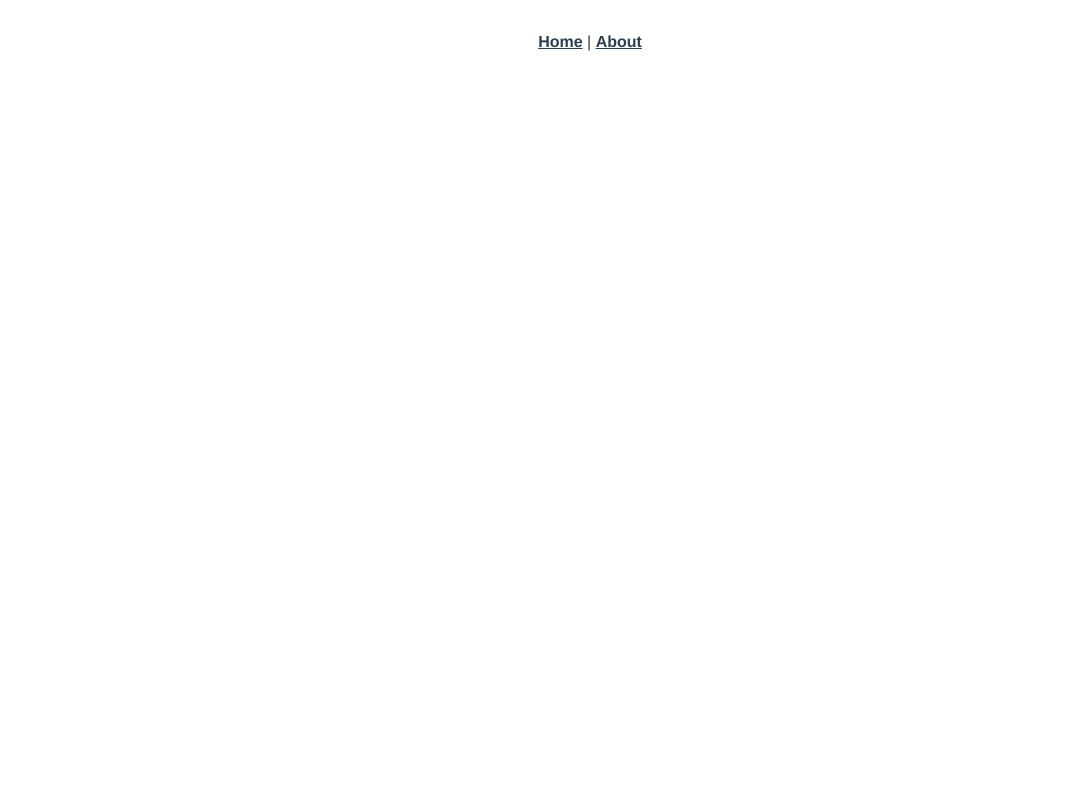
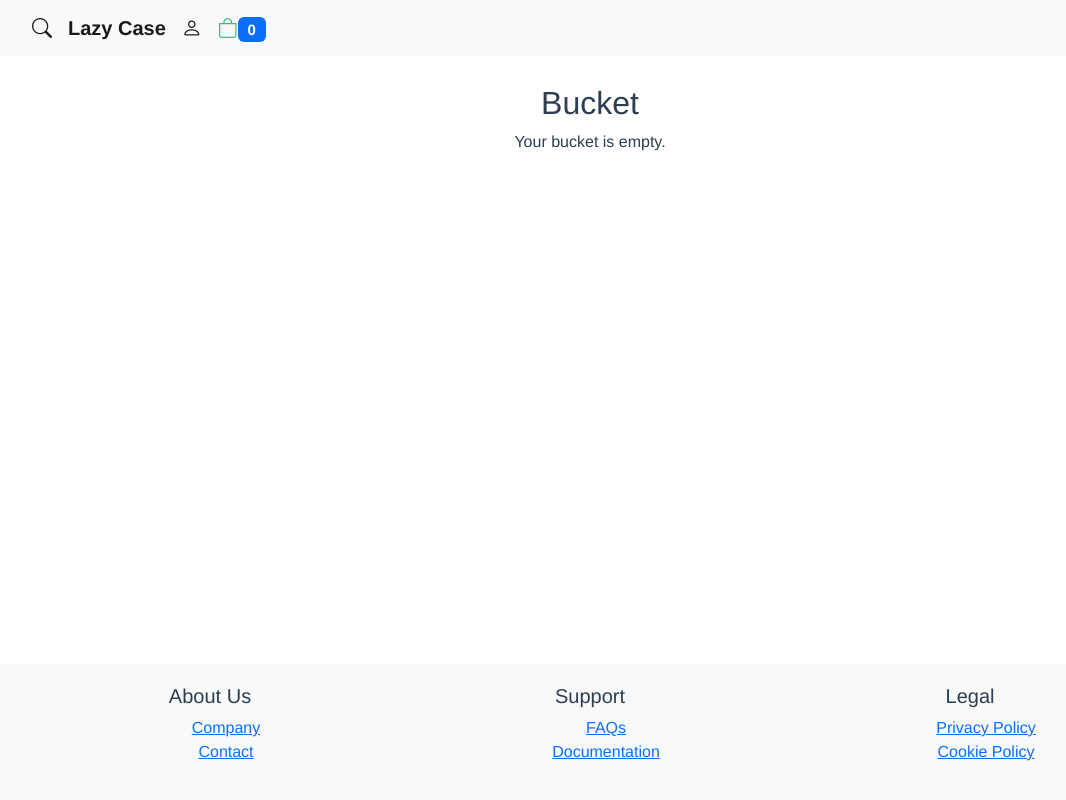
Before and after one commit to Lazy-Bogdi/eCom, a Vue app: page /bucket in a window 1280 px wide. Before the commit this address had no page. Shown: the whole page, without its empty margins (50-1116 px from the left). Built offline with nearby package versions, Linux system fonts and the light colour scheme.

Commit message:
Mise en place du panier avec state management vuex

```diff
--- a/src/components/AllProductsComponent.vue
+++ b/src/components/AllProductsComponent.vue
@@ -1,14 +1,33 @@
 <template>
-    <div>
+    <div class="contentMain">
         <h2>All Products</h2>
+        <div class="sort-container">
+            <label for="sort-select">Sort by:</label>
+            <select id="sort-select" v-model="sortBy" @change="sortProducts">
+                <option value="">-- Select --</option>
+                <option value="category">Category</option>
+                <option value="priceLowHigh">Price (Low to High)</option>
+                <option value="priceHighLow">Price (High to Low)</option>
+                <option value="rate">Rate</option>
+            </select>
+        </div>
+        <div>
+            <BucketComponent :bucket="bucket" @remove-from-bucket="removeFromBucket" />
+        </div>
+        <div class="pagination">
+            <button @click="prevPage" :disabled="currentPage === 1">Previous</button>
+            <span>{{ currentPage }}</span>
+            <button @click="nextPage" :disabled="currentPage === totalPages">Next</button>
+        </div>
+
         <div class="product-grid">
-            <div class="product-card" v-for="product in products" :key="product.id">
+            <div class="product-card" v-for="(product) in displayedProducts" :key="product.id">
                 <!-- Display product information -->
                 <img :src="product.image" :alt="product.title" class="product-image">
                 <h3 class="product-title">{{ product.title }}</h3>
                 <p class="product-price">{{ product.price }}</p>
                 <router-link :to="'/product/' + product.id" class="btn btn-primary">Voir</router-link>
-                <a href="#" class="btn btn-secondary">+</a>
+                <button class="btn btn-secondary" @click="addToBucket(product)">+</button>
                 <!-- Add to cart button or other actions -->
             </div>
         </div>
@@ -17,43 +36,70 @@
 
 <script>
 import articlesData from '@/assets/json/articles.json';
+import categoriesData from '@/assets/json/categories.json';
+import { mapMutations } from 'vuex';
+
+const PAGE_SIZE = 6; // Number of products per page
 
 export default {
+    name: 'AllProductsComponent',
     data() {
         return {
-            products: []
+            products: [],
+            categories: [],
+            sortBy: '', // Stores the selected sort criteria
+            currentPage: 1, // Current page number
         };
+    },
+    computed: {
+        sortedProducts() {
+            let sorted = [...this.products]; // Create a copy of the products array
+
+            if (this.sortBy === 'category') {
+                sorted.sort((a, b) => a.category.localeCompare(b.category)); // Sort by category
+            } else if (this.sortBy === 'priceLowHigh') {
+                sorted.sort((a, b) => a.price - b.price); // Sort by price (low to high)
+            } else if (this.sortBy === 'priceHighLow') {
+                sorted.sort((a, b) => b.price - a.price); // Sort by price (high to low)
+            } else if (this.sortBy === 'rate') {
+                sorted.sort((a, b) => b.rate - a.rate); // Sort by rate
+            }
+
+            return sorted;
+        },
+        totalPages() {
+            return Math.ceil(this.sortedProducts.length / PAGE_SIZE); // Calculate total number of pages
+        },
+        displayedProducts() {
+            const startIndex = (this.currentPage - 1) * PAGE_SIZE; // Calculate start index of products for the current page
+            const endIndex = startIndex + PAGE_SIZE; // Calculate end index of products for the current page
+            return this.sortedProducts.slice(startIndex, endIndex); // Get the products to display for the current page
+        },
+    },
+    methods: {
+        sortProducts() {
+            // Call the computed property to re-sort the products based on the selected criteria
+            this.sortedProducts;
+        },
+        prevPage() {
+            if (this.currentPage > 1) {
+                this.currentPage--; // Move to the previous page
+            }
+        },
+        nextPage() {
+            if (this.currentPage < this.totalPages) {
+                this.currentPage++; // Move to the next page
+            }
+        },
+        ...mapMutations(['addToBucket', 'increaseQuantity', 'decreaseQuantity']),
     },
     mounted() {
         this.products = articlesData.articles;
-    }
+        this.categories = categoriesData.categories;
+    },
 };
 </script>
 
 <style scoped>
 /* Add your custom styles here */
-.product-grid {
-    display: grid;
-    grid-template-columns: repeat(auto-fit, minmax(300px, 1fr));
-    grid-gap: 20px;
-}
-
-.product-card {
-    display: flex;
-    flex-wrap: wrap;
-    justify-content: space-between;
-}
-
-/* Responsive styles */
-@media screen and (max-width: 768px) {
-    .product-grid {
-        grid-template-columns: repeat(auto-fit, minmax(250px, 1fr));
-    }
-}
-
-@media screen and (max-width: 480px) {
-    .product-grid {
-        grid-template-columns: repeat(auto-fit, minmax(200px, 1fr));
-    }
-}
 </style>
--- /dev/null
+++ b/src/components/BucketComponent.vue
@@ -0,0 +1,43 @@
+<template>
+    <div>
+        <h2>Bucket</h2>
+        <div v-if="bucket.length === 0">
+            <p>Your bucket is empty.</p>
+        </div>
+        <div v-else>
+            <div class="product-card" v-for="product in bucket" :key="product.id">
+                <!-- Display product information -->
+                <img :src="product.image" :alt="product.title" class="product-image">
+                <h3 class="product-title">{{ product.title }}</h3>
+                <p class="product-price">{{ product.price }}</p>
+                <span class="product-quantity">{{ product.quantity }}</span>
+
+                <router-link :to="'/product/' + product.id" class="btn btn-primary">Voir</router-link>
+                <button class="btn btn-secondary" @click="increaseQuantity(product.id)">
+                    <i class="bi bi-plus"></i>
+                </button>
+                <button class="btn btn-secondary" @click="decreaseQuantity(product.id)">
+                    <i class="bi bi-dash"></i>
+                </button>
+                <button class="btn btn-primary" @click="removeFromBucket(product.id)">Remove</button>
+            </div>
+        </div>
+    </div>
+</template>
+
+<script>
+import { mapMutations } from 'vuex';
+
+export default {
+    name: 'BucketComponent',
+    computed: {
+        bucket() {
+            // Access the bucket state from the Vuex store
+            return this.$store.state.bucket;
+        },
+    },
+    methods: {
+        ...mapMutations(['increaseQuantity', 'decreaseQuantity', 'removeFromBucket']),
+    },
+};
+</script>
--- a/src/components/Footer.vue
+++ b/src/components/Footer.vue
@@ -6,7 +6,6 @@
                     <h5>About Us</h5>
                     <ul>
                         <li><a href="#">Company</a></li>
-                        <li><a href="#">Team</a></li>
                         <li><a href="#">Contact</a></li>
                     </ul>
                 </div>
@@ -15,13 +14,11 @@
                     <ul>
                         <li><a href="#">FAQs</a></li>
                         <li><a href="#">Documentation</a></li>
-                        <li><a href="#">Support Center</a></li>
                     </ul>
                 </div>
                 <div class="col">
                     <h5>Legal</h5>
                     <ul>
-                        <li><a href="#">Terms of Service</a></li>
                         <li><a href="#">Privacy Policy</a></li>
                         <li><a href="#">Cookie Policy</a></li>
                     </ul>
@@ -40,11 +37,24 @@ export default {
 
 <style scoped>
 .footer {
-  position: fixed;
-  left: 0;
-  bottom: 0;
-  width: 100%;
-  background-color: #f8f9fa; /* Set the desired background color */
-  padding: 20px; /* Add padding if needed */
+    position: fixed;
+    margin: 20px 0 0 0;
+    left: 0;
+    bottom: 0;
+    width: 100%;
+    background-color: #f8f9fa;
+    /* Set the desired background color */
+    padding: 20px;
+    /* Add padding if needed */
+}
+
+.footer li {
+    list-style: none;
 }
 </style>
+<style>
+.contentMain {
+    padding-bottom: 100px;
+    /* Adjust the value based on the height of the footer */
+}
+</style>
--- a/src/components/Navbar.vue
+++ b/src/components/Navbar.vue
@@ -13,7 +13,7 @@
             </button>
 
             <!-- Brand Title -->
-            <a class="navbar-brand" href="/">Lazy Case</a>
+            <router-link to="/" class="navbar-brand">Lazy Case</router-link>
 
             <!-- Profile Icon -->
             <span class="navbar-brand">
@@ -21,10 +21,10 @@
             </span>
 
             <!-- Bucket with Item Count -->
-            <a class="navbar-brand" href="#">
+            <router-link to="/bucket" class="navbar-brand">
                 <i class="bi bi-bag"></i>
-                <span class="badge bg-primary">3</span>
-            </a>
+                <span class="badge bg-primary">{{ bucketItemCount }}</span>
+            </router-link>
 
             <!-- Collapsible Menu Items -->
             <div class="collapse navbar-collapse" id="navbarSupportedContent">
@@ -37,7 +37,14 @@
 </template>
 
 <script>
+import { mapState } from 'vuex';
+
 export default {
     name: 'Navbar',
+    computed: {
+        ...mapState({
+            bucketItemCount: (state) => state.bucket.reduce((total, item) => total + item.quantity, 0),
+        }),
+    },
 };
 </script>
--- a/src/router/index.js
+++ b/src/router/index.js
@@ -2,6 +2,7 @@ import { createRouter, createWebHistory } from 'vue-router'
 import HomeView from '../views/HomeView.vue'
 import AllProductsView from '@/views/AllProductsView.vue';
 import ProductDetailsView from '@/views/ProductDetailsView.vue';
+import BucketView from '@/views/BucketView.vue';
 
 
 const routes = [
@@ -27,6 +28,11 @@ const routes = [
     path: '/product/:id',
     name: 'ProductDetailsView',
     component: ProductDetailsView
+  },
+  {
+    path: '/bucket',
+    name: 'BucketView',
+    component: BucketView
   }
 ]
 
--- a/src/store/index.js
+++ b/src/store/index.js
@@ -1,14 +1,38 @@
-import { createStore } from 'vuex'
+import { createStore } from 'vuex';
 
 export default createStore({
   state: {
+    bucket: [], // Array to store the bucket items
   },
   getters: {
+    getBucket: (state) => state.bucket,
   },
   mutations: {
+    addToBucket(state, product) {
+      const existingProduct = state.bucket.find((item) => item.id === product.id);
+      if (existingProduct) {
+        existingProduct.quantity++; // Increment quantity if the product already exists in the bucket
+      } else {
+        state.bucket.push({ ...product, quantity: 1 }); // Add the product to the bucket with quantity 1
+      }
+    },
+    removeFromBucket(state, productId) {
+      state.bucket = state.bucket.filter((item) => item.id !== productId); // Remove the product from the bucket
+    },
+    increaseQuantity(state, productId) {
+      const product = state.bucket.find((item) => item.id === productId);
+      if (product) {
+        product.quantity++; // Increment the quantity of the product
+      }
+    },
+    decreaseQuantity(state, productId) {
+      const product = state.bucket.find((item) => item.id === productId);
+      if (product) {
+        product.quantity--; // Decrease the quantity of the product
+        if (product.quantity <= 0) {
+          state.bucket = state.bucket.filter((item) => item.id !== productId); // Remove the product from the bucket if quantity becomes zero or less
+        }
+      }
+    },
   },
-  actions: {
-  },
-  modules: {
-  }
-})
+});
--- a/src/views/AllProductsView.vue
+++ b/src/views/AllProductsView.vue
@@ -21,7 +21,7 @@
   components: {
     Navbar,
     Footer,
-      AllProductsComponent
+    AllProductsComponent,
   },
 
 }
--- /dev/null
+++ b/src/views/BucketView.vue
@@ -0,0 +1,27 @@
+<template>
+    <div>
+      <Navbar />
+    </div>
+    <div>
+      <Bucket />
+    </div>
+    <div>
+      <Footer />
+    </div>
+  </template>
+
+  <script>
+
+  import Navbar from '@/components/Navbar.vue';
+  import Footer from '@/components/Footer.vue';
+  import Bucket from '@/components/BucketComponent.vue';
+
+  export default {
+    components: {
+      Navbar,
+      Footer,
+      Bucket
+    },
+
+  }
+  </script>
```
Also changed, not shown: src/components/Dashboard.vue (+6 -5 lines). Lines whose indentation alone changed are shown as unchanged.
